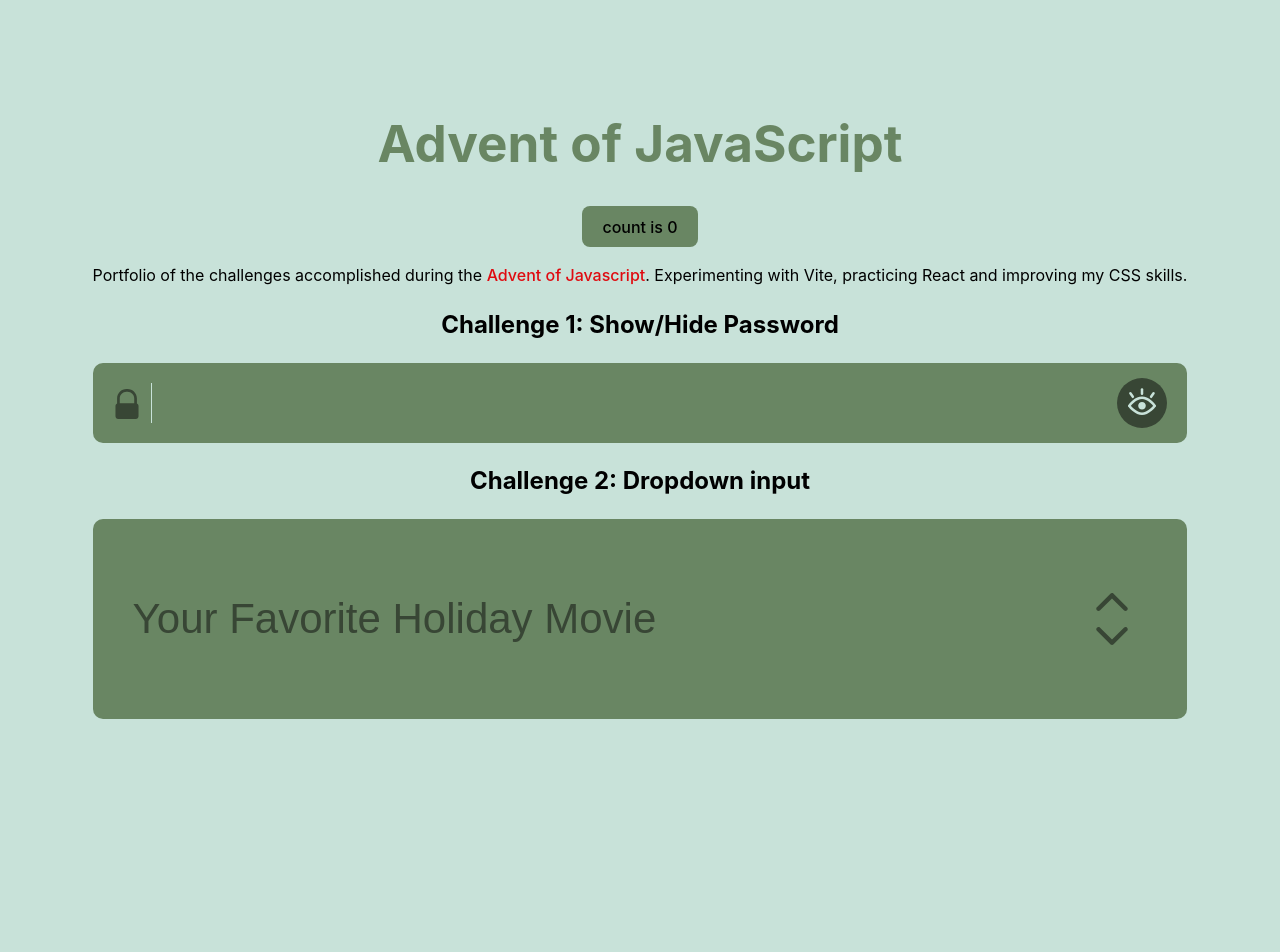
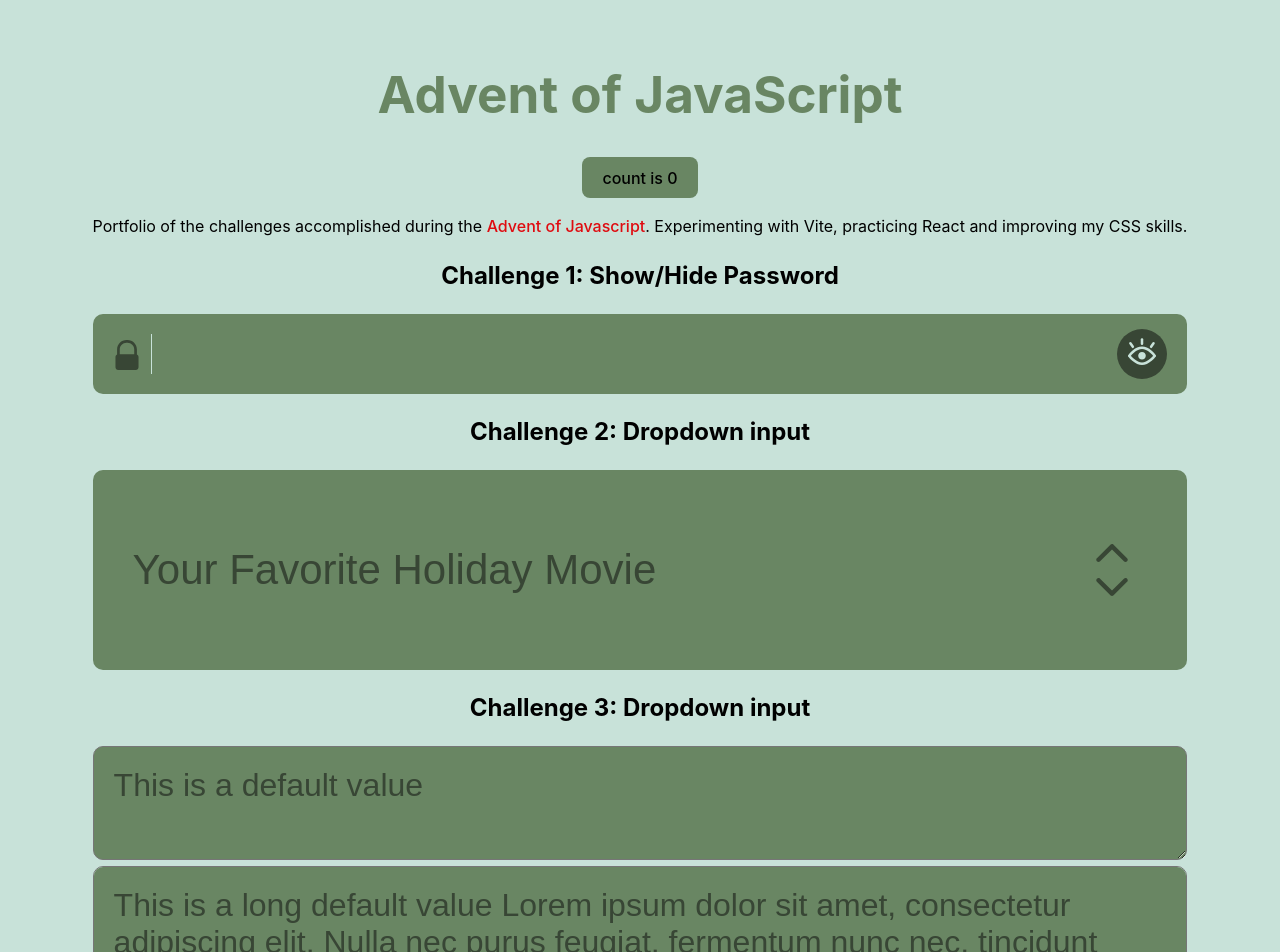
Before and after one commit to andreaml/advent-of-js, a React (Vite) app: page / in a window 1280 px wide. Shown: the top 952 px of the page. Before the commit the page ends 800 px from the top, so only its background shows below. Built offline with nearby package versions, Linux system fonts and the light colour scheme.

Commit message:
Challenge 3 - Autoresizing textarea

```diff
--- a/src/App.jsx
+++ b/src/App.jsx
@@ -2,6 +2,7 @@ import { useState } from 'react'
 import './App.css'
 import Challenge1 from './challenges/Challenge1'
 import Challenge2 from './challenges/Challenge2'
+import Challenge3 from './challenges/Challenge3'
 
 
 function App() {
@@ -22,6 +23,8 @@ function App() {
         <Challenge1 />
         <h2>Challenge 2: Dropdown input</h2>
         <Challenge2 />
+        <h2>Challenge 3: Dropdown input</h2>
+        <Challenge3 />
       </div>
     </>
   )
--- /dev/null
+++ b/src/challenges/Challenge3/AutoResizingTextArea.jsx
@@ -0,0 +1,28 @@
+
+import useAutoResize from './useAutoResize';
+import './index.styles.scss';
+
+
+const AutoResizingTextArea = ({text, setText}) => {
+    const { textValue, setTextValue, textareaRef } = useAutoResize(text);
+
+    const handleTextChange = (e) => {
+        setTextValue(e.target.value);
+        setText(e.target.value);
+    };
+
+    return (
+        <div>
+            <textarea
+                ref={textareaRef}
+                className='auto-resizing-textarea'
+                onChange={(e) => { handleTextChange(e)}}
+                value={textValue}
+                rows={2}
+            >
+            </textarea>
+        </div>
+    );
+};
+
+export default AutoResizingTextArea;
--- /dev/null
+++ b/src/challenges/Challenge3/index.jsx
@@ -0,0 +1,28 @@
+/*  Challenge Brief:
+    Today’s challenge is to build a resizable text area.
+    As you text into the text area, it should grow to accommodate the amount of text.
+    If you pass in a default value, it should resize the initial display for the default amount of content.
+    There aren’t any project files for today’s challenge.
+
+    Bonus: Convert this into reusable code. For example, if you’re using React convert this into a custom hook.
+
+    Source: https://store.selfteach.me/view/courses/advent-of-javascript-2024/2875661-challenge-3-resizable-text-area/9312332-challenge-3
+*/
+
+import React from 'react';
+import AutoResizingTextArea from './AutoResizingTextArea';
+
+const Challenge3 = () => {
+
+    const [text, setText] = React.useState('This is a default value');
+    const [longText, setLongText] = React.useState('This is a long default value Lorem ipsum dolor sit amet, consectetur adipiscing elit. Nulla nec purus feugiat, fermentum nunc nec, tincidunt nunc. Nullam Lorem ipsum dolor sit amet, consectetur adipiscing elit. Nulla nec purus feugiat, fermentum nunc nec, tincidunt nunc. Nullam Lorem ipsum dolor sit amet.');
+
+    return (
+        <div>
+            <AutoResizingTextArea text={text} setText={setText}/>
+            <AutoResizingTextArea text={longText} setText={setLongText}/>
+        </div>
+    );
+};
+
+export default Challenge3;
--- /dev/null
+++ b/src/challenges/Challenge3/index.styles.scss
@@ -0,0 +1,12 @@
+@import '../../styles/mixins';
+
+@include scope('auto-resizing-textarea') {
+    background-color: var(--main-primary-color);
+    border-radius: 10px;
+    box-sizing: border-box;
+    color: var(--main-secondary-color);
+    font-family: Arial, sans-serif;
+    font-size: 32px;
+    padding: 20px;
+    width: 100%;
+}
--- /dev/null
+++ b/src/challenges/Challenge3/useAutoResize.js
@@ -0,0 +1,15 @@
+import {useState, useEffect, createRef} from 'react';
+
+const useAutoResize = (initialValue) => {
+    const [textValue, setTextValue] = useState(initialValue);
+    const textareaRef = createRef();
+
+    useEffect(() => {
+        textareaRef.current.style.height = "auto";
+        textareaRef.current.style.height = `${textareaRef.current.scrollHeight}px`;
+    }, [textValue]);
+
+    return { textValue, setTextValue, textareaRef };
+}
+
+export default useAutoResize;
```
